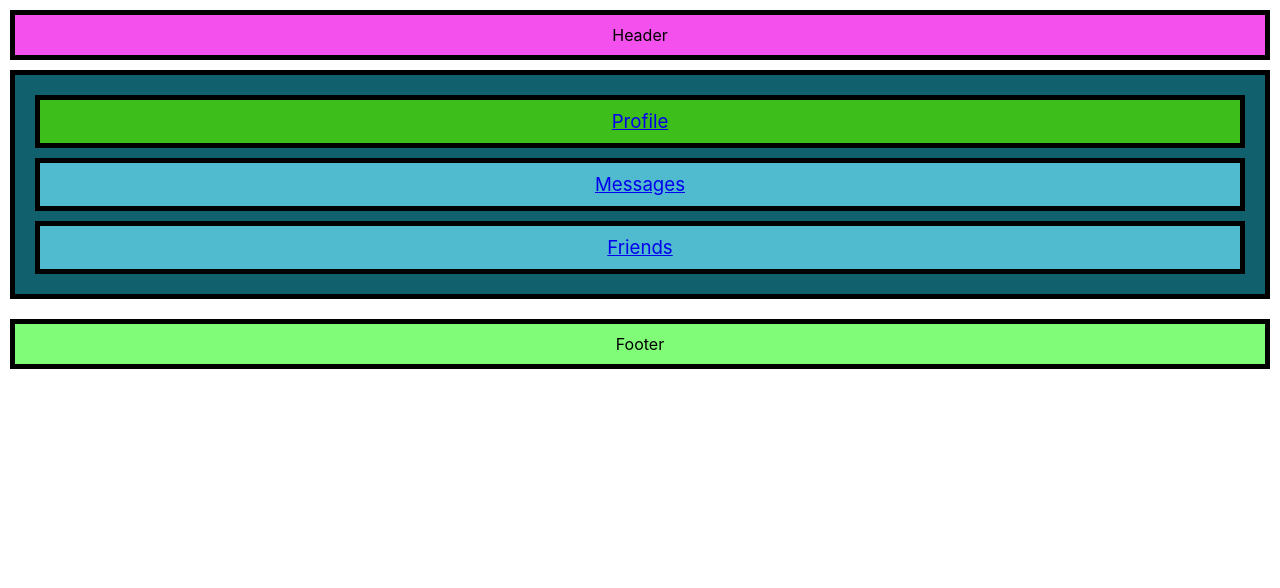
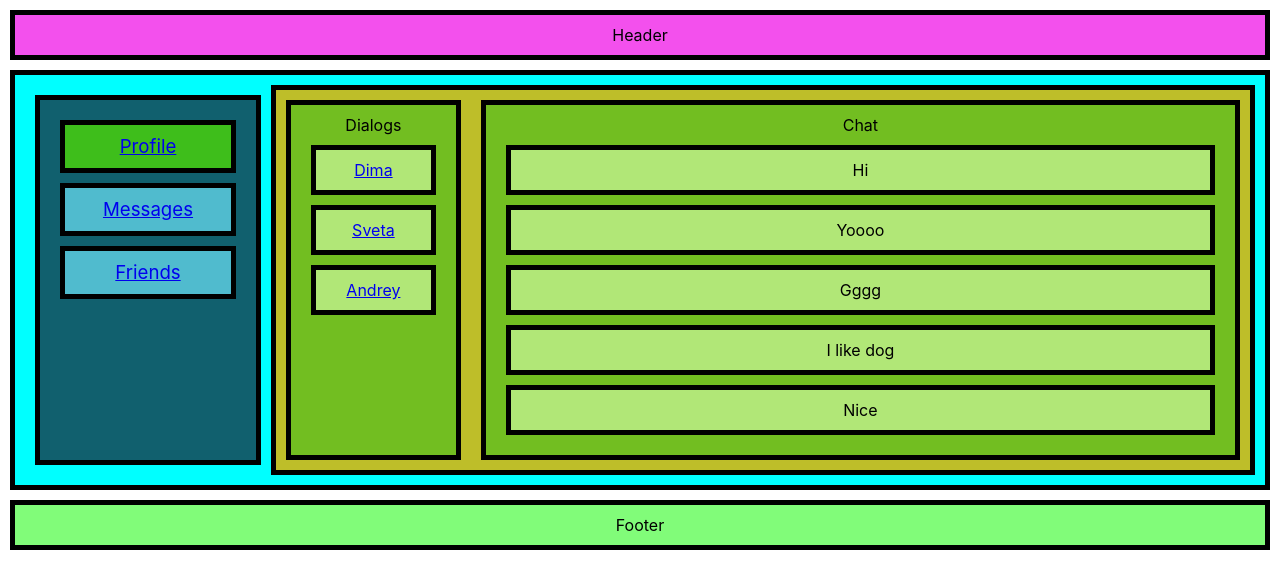
Before and after one commit to kibni1409/kibnes, a React (Create React App) app: page /messages/1 in a window 1280 px wide. Shown: the top 588 px of the page. Built offline with nearby package versions, Linux system fonts and the light colour scheme.

Commit message:
Add roure v6

```diff
--- a/src/App.js
+++ b/src/App.js
@@ -18,11 +18,7 @@ const App = () => {
 
             <div className={classes.app_wrapper}>
                 <Header/>
-                <LeftBar/>
-                {/*<Routes>*/}
-                {/*    <Route exact path="/profile" element={<Profile/>}/>*/}
-                {/*    <Route exact path="/messages" element={<Messages/>}/>*/}
-                {/*</Routes>*/}
+                <Body />
                 <Footer/>
             </div>
 
--- a/src/Body/Body.js
+++ b/src/Body/Body.js
@@ -1,12 +1,24 @@
 import classes from './Body.module.css';
 import LeftBar from "./LeftBar/LeftBar";
-import RightBar from "./RightBar/RightBar";
+import {
+    Routes,
+    Route
+} from "react-router-dom";
+import Profile from "./RightBar/Profile/Profile";
+import Messages from "./RightBar/Messages/Messages";
+import Chat from "./RightBar/Messages/Chat/Chat";
 
 const Body = () => {
     return (
         <div className={classes.body_wrapper}>
-            <LeftBar className={classes.leftbar} />
-            <RightBar className={classes.rightbar}/>
+            <LeftBar />
+            <Routes>
+                <Route path="/" element={<Profile/>}/>
+                <Route path="profile" element={<Profile/>}/>
+                <Route path="messages/*" element={<Messages/>}>
+                    <Route path=":id" element={<Chat />}/>
+                </Route>
+            </Routes>
         </div>
     );
 }
--- /dev/null
+++ b/src/Body/RightBar/Messages/Chat/Chat.js
@@ -0,0 +1,16 @@
+import classes from "./Chat.module.css";
+import Message from "./Message/Message";
+
+const Chat = () => {
+    return <div className={classes.chat}>
+        Chat
+        <Message message="Hi"/>
+        <Message message="Yoooo"/>
+        <Message message="Gggg"/>
+        <Message message="I like dog"/>
+        <Message message="Nice"/>
+
+    </div>
+}
+
+export default Chat;
--- /dev/null
+++ b/src/Body/RightBar/Messages/Chat/Chat.module.css
@@ -0,0 +1,7 @@
+.chat{
+    background-color: #72be21;
+    border: solid black 5px;
+    padding: 10px;
+    margin: 10px;
+    grid-area: c;
+}
--- /dev/null
+++ b/src/Body/RightBar/Messages/Chat/Message/Message.js
@@ -0,0 +1,9 @@
+import classes from "./Message.module.css";
+
+const Message = (props) => {
+    return <div className={classes.message}>
+        {props.message}
+    </div>
+}
+
+export default Message;
--- /dev/null
+++ b/src/Body/RightBar/Messages/Chat/Message/Message.module.css
@@ -0,0 +1,7 @@
+.message{
+    background-color: #b1e777;
+    border: solid black 5px;
+    padding: 10px;
+    margin: 10px;
+
+}
--- /dev/null
+++ b/src/Body/RightBar/Messages/Dialogs/Dialog/Dialog.js
@@ -0,0 +1,11 @@
+import classes from "./Dialog.module.css";
+import {NavLink, Outlet} from "react-router-dom";
+
+const Dialog = (props) => {
+    return <div className={classes.dialog}>
+        <NavLink to={"/messages/" + props.id}>{props.name}</NavLink>
+
+    </div>
+}
+
+export default Dialog;
--- /dev/null
+++ b/src/Body/RightBar/Messages/Dialogs/Dialog/Dialog.module.css
@@ -0,0 +1,7 @@
+.dialog{
+    background-color: #b1e777;
+    border: solid black 5px;
+    padding: 10px;
+    margin: 10px;
+
+}
--- /dev/null
+++ b/src/Body/RightBar/Messages/Dialogs/Dialogs.js
@@ -0,0 +1,13 @@
+import classes from "./Dialogs.module.css";
+import Dialog from "./Dialog/Dialog";
+
+const Dialogs = () => {
+    return <div className={classes.dialogs}>
+        Dialogs
+        <Dialog name="Dima" id="1" />
+        <Dialog name="Sveta" id="2"/>
+        <Dialog name="Andrey" id="3"/>
+    </div>
+}
+
+export default Dialogs;
--- /dev/null
+++ b/src/Body/RightBar/Messages/Dialogs/Dialogs.module.css
@@ -0,0 +1,8 @@
+.dialogs{
+    background-color: #72be21;
+    border: solid black 5px;
+    padding: 10px;
+    margin: 10px;
+
+    grid-area: d;
+}
--- a/src/Body/RightBar/Messages/Messages.js
+++ b/src/Body/RightBar/Messages/Messages.js
@@ -1,9 +1,13 @@
 import classes from "./Messages.module.css";
+import Dialogs from "./Dialogs/Dialogs";
+import Chat from "./Chat/Chat";
+import {Outlet, Route, Router} from "react-router-dom";
 
 const Messages = () => {
-    return <div>
-        messages
-        </div>
+    return <div className={classes.messages}>
+        <Dialogs/>
+        <Outlet />
+    </div>
 }
 
 export default Messages;
--- a/src/Body/RightBar/Messages/Messages.module.css
+++ b/src/Body/RightBar/Messages/Messages.module.css
@@ -0,0 +1,10 @@
+.messages {
+    background-color: #bebe29;
+    border: solid black 5px;
+
+    display: grid;
+    grid-template-rows: 0fr;
+    grid-auto-columns: 2fr 8fr;
+    grid-template-areas:
+    "d c";
+}
```
